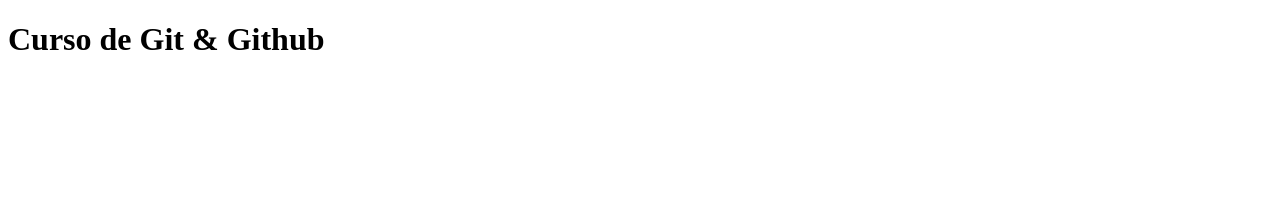
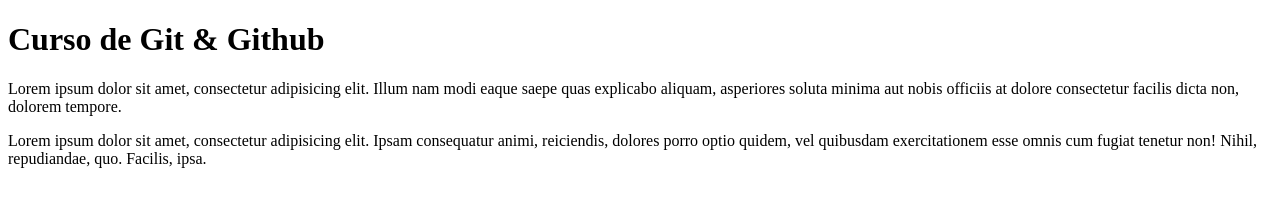
Before and after one commit to Ramquiel/pagina-git, a plain HTML site: page Index.html in a window 1280 px wide. Drawn offline with Linux system fonts and the light colour scheme.

Commit message:
Nuevo Cambio
Este es un Nuevo Cambio

```diff
--- a/Index.html
+++ b/Index.html
@@ -1,12 +1,17 @@
 <!DOCTYPE html>
 <html lang="en">
 <head>
+   <title>Curso de Git</title>
     <meta charset="UTF-8">
     <title>Primera Pagina en Github</title>
 </head>
 <body>
     <h1>Curso de Git & Github</h1>
 
+    <p>Lorem ipsum dolor sit amet, consectetur adipisicing elit. Illum nam modi eaque saepe quas explicabo aliquam, asperiores soluta minima aut nobis officiis at dolore consectetur facilis dicta non, dolorem tempore.</p>
+
+    <p>Lorem ipsum dolor sit amet, consectetur adipisicing elit. Ipsam consequatur animi, reiciendis, dolores porro optio quidem, vel quibusdam exercitationem esse omnis cum fugiat tenetur non! Nihil, repudiandae, quo. Facilis, ipsa.
+    </p>
 
 </body>
 </html>
```
